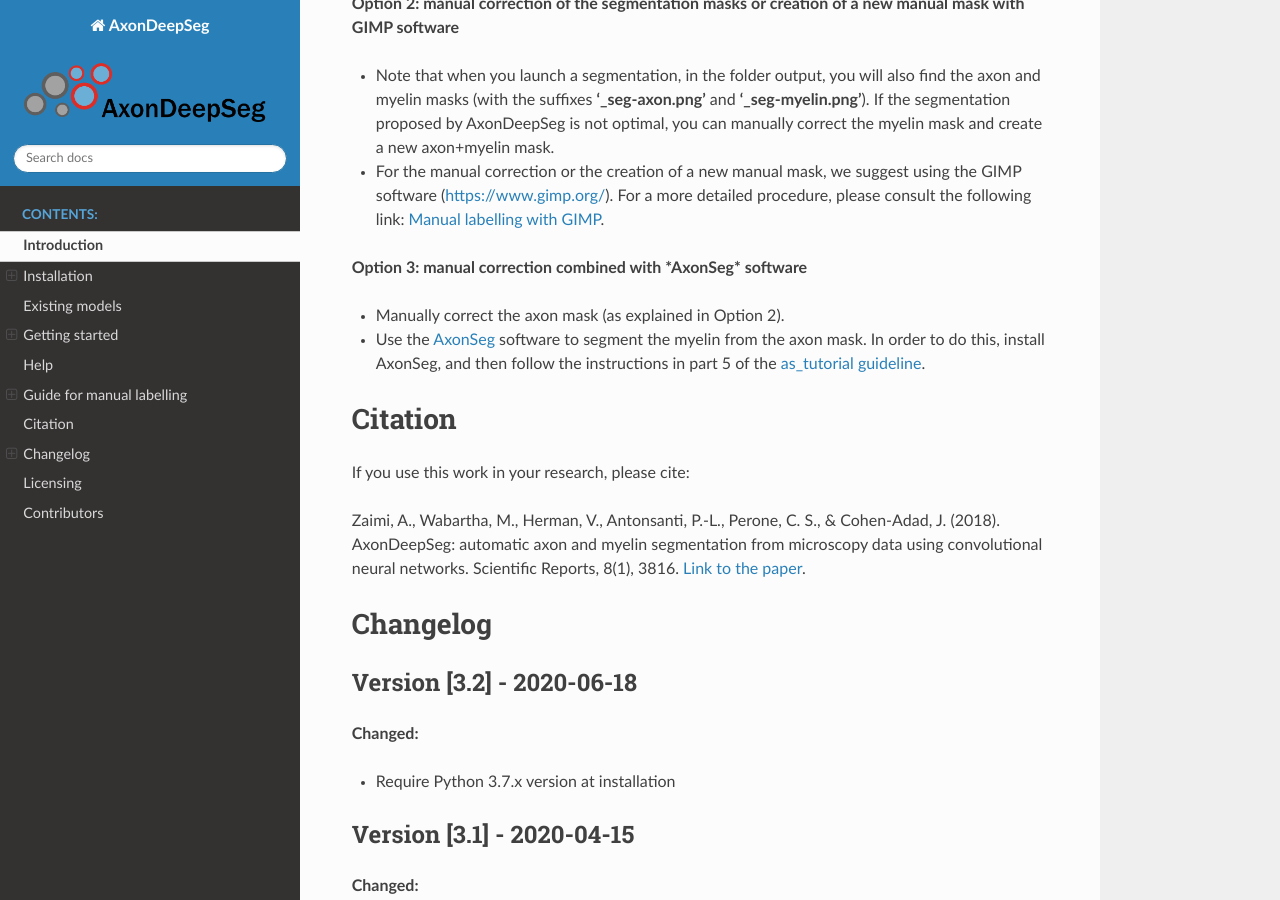
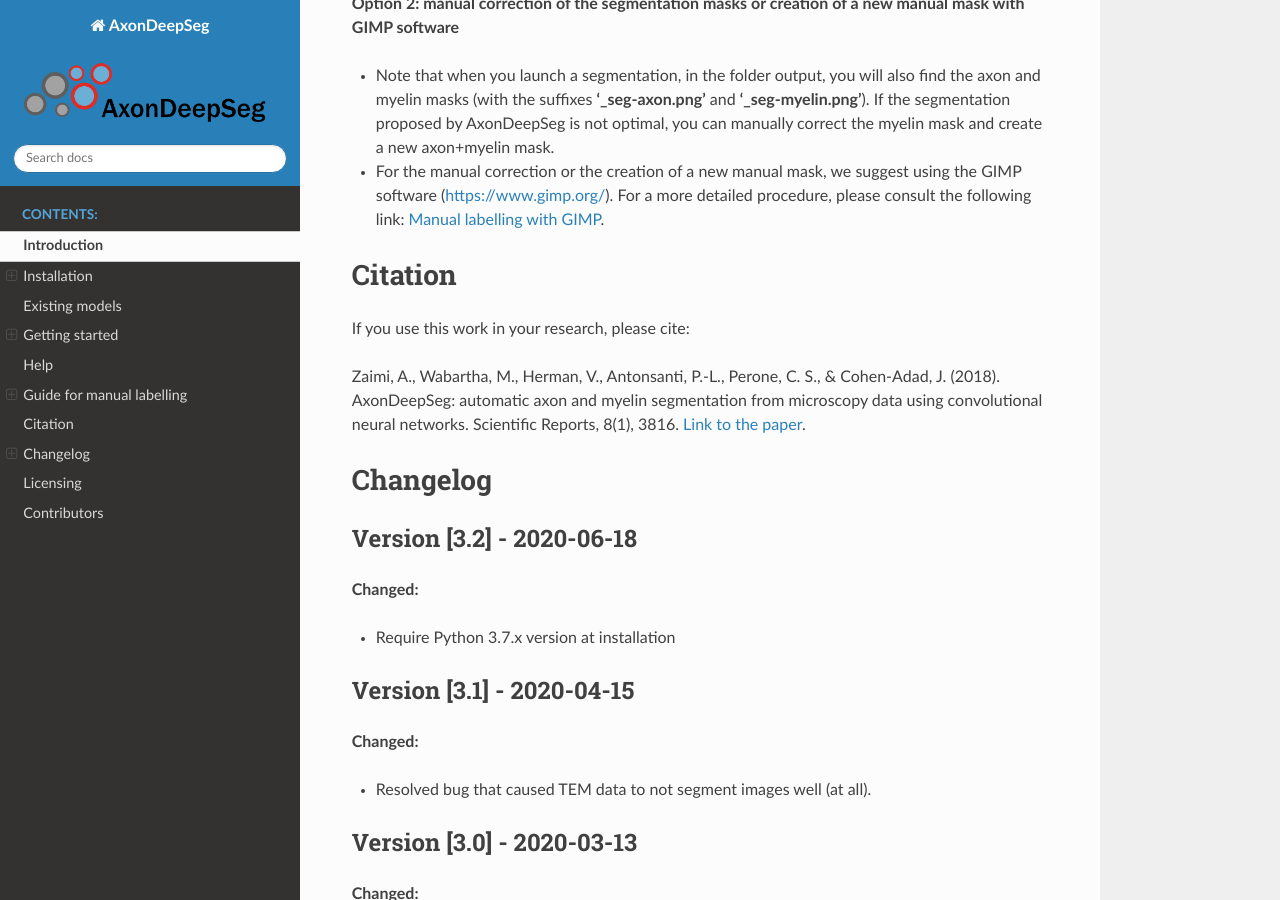
Before and after one commit to axondeepseg/axondeepseg, a Sphinx documentation site: the page built from docs/source/documentation.rst, in a window 1280 px wide and 900 px high, scrolled down 14887 px. Built offline with Sphinx 7.4.7 and the Read the Docs theme 2.0.0, drawn with Linux system fonts in a browser that asks for light colours.

Commit message:
Removed AxonSeg option

```diff
--- a/docs/source/documentation.rst
+++ b/docs/source/documentation.rst
@@ -464,11 +464,6 @@ If the segmentation with AxonDeepSeg fails or does not give optimal results, you
 * Note that when you launch a segmentation, in the folder output, you will also find the axon and myelin masks (with the suffixes **'_seg-axon.png'** and **'_seg-myelin.png'**). If the segmentation proposed by AxonDeepSeg is not optimal, you can manually correct the myelin mask and create a new axon+myelin mask.
 * For the manual correction or the creation of a new manual mask, we suggest using the GIMP software (https://www.gimp.org/). For a more detailed procedure, please consult the following link: `Manual labelling with GIMP <https://docs.google.com/document/d/10E6gzMP6BNGJ_7Y5PkDFmum34U-IcbMi8AvRruhIzvM/edit>`_.
 
-**Option 3: manual correction combined with *AxonSeg* software**
-
-* Manually correct the axon mask (as explained in Option 2).
-* Use the `AxonSeg <https://github.com/neuropoly/axonseg>`_ software to segment the myelin from the axon mask. In order to do this, install AxonSeg, and then follow the instructions in part 5 of the `as_tutorial guideline <https://github.com/neuropoly/axonseg/blob/master/as_tutorial.m>`_.
-
 Citation
 ===============================================================================
 
```
